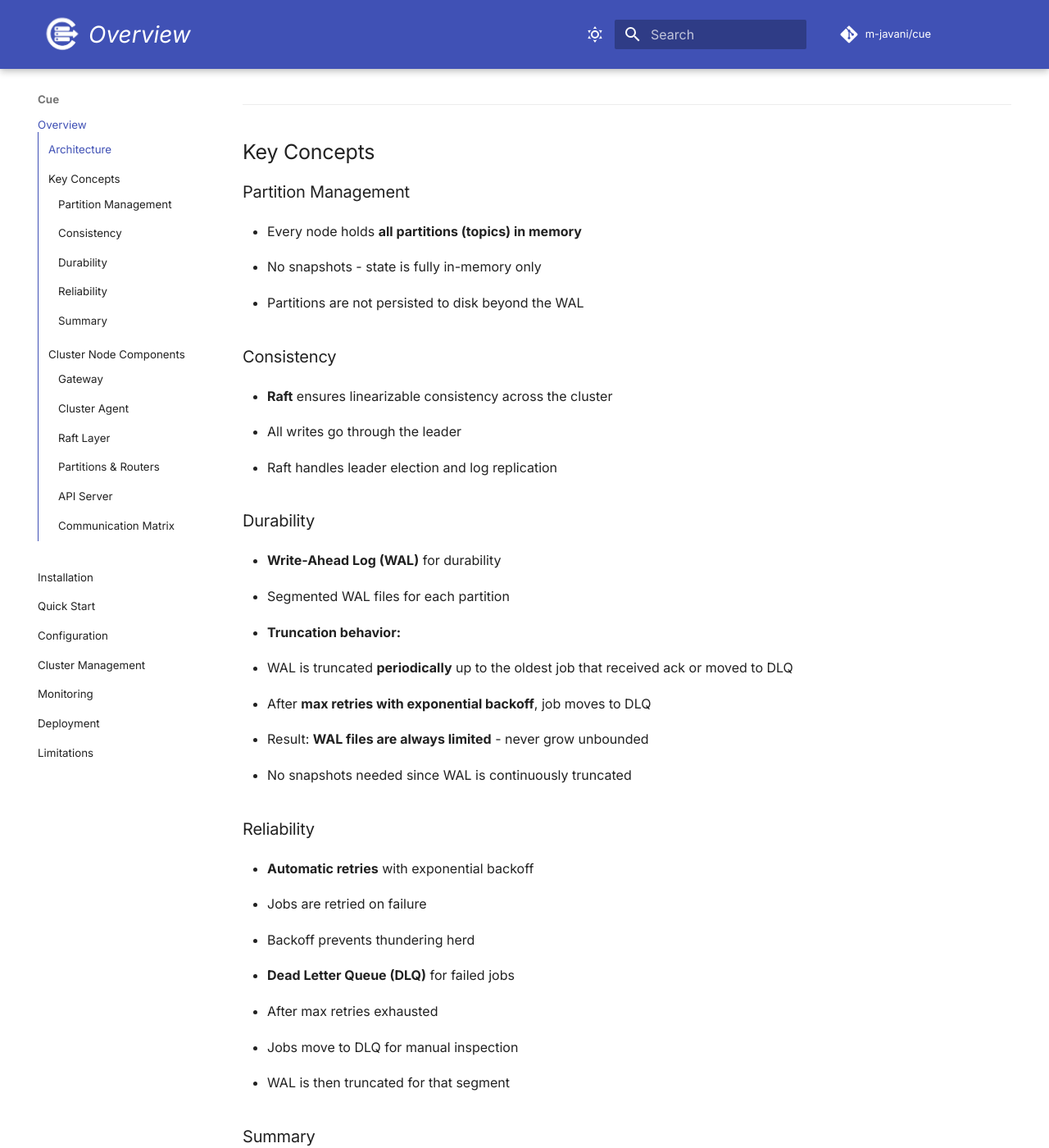
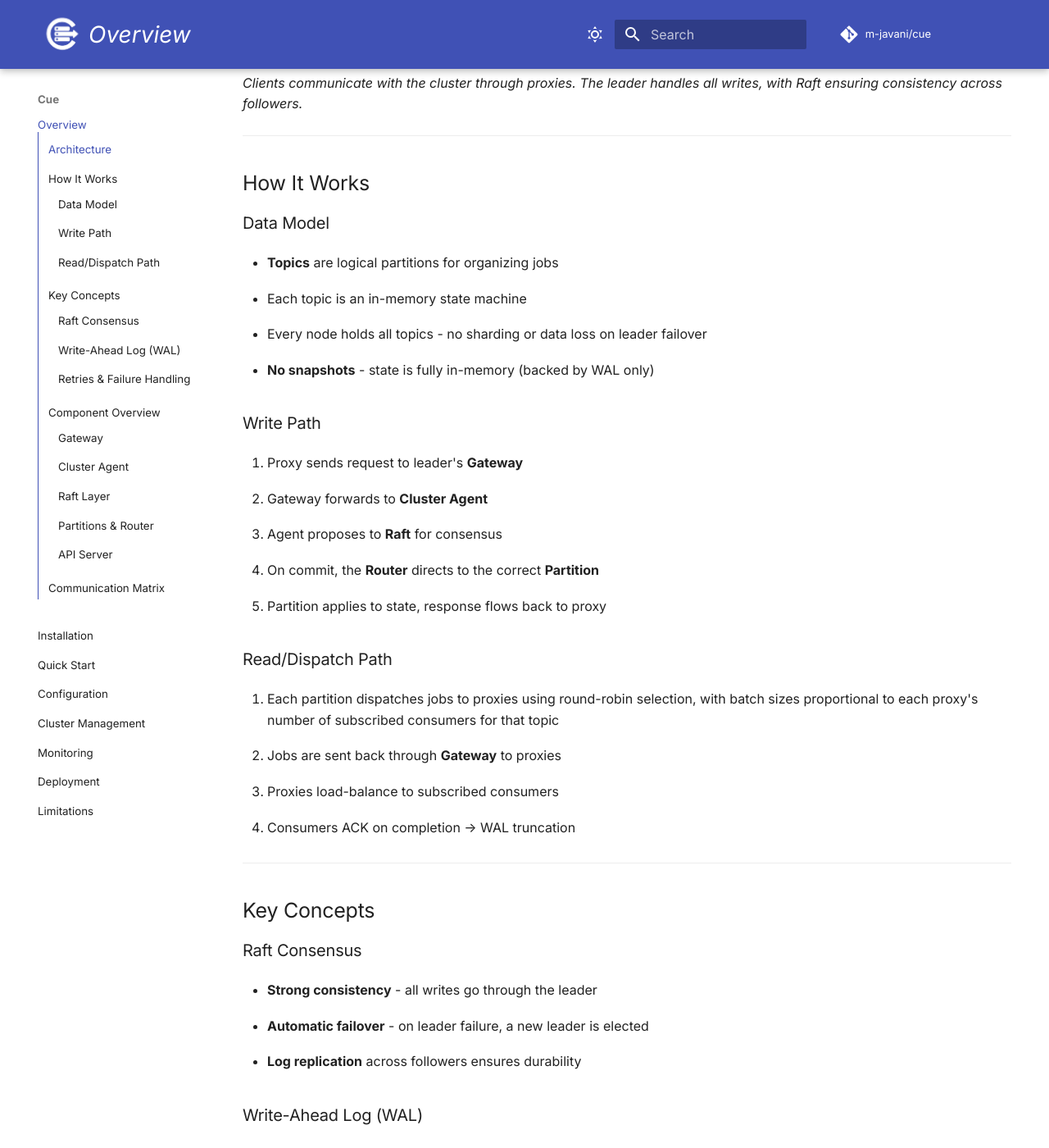
Before and after one commit to m-javani/cue-docs, an MkDocs documentation site: the page built from docs/cue/overview.md, in a window 1280 px wide and 1400 px high, scrolled down 1188 px. Shown: the whole window at 82% size. Built offline with MkDocs 1.6.1 and Material for MkDocs 9.7.7, drawn with Linux system fonts in a browser that asks for light colours; comment, search, counter and statistics services are not loaded; some of the changed text lies outside the part shown.

```diff
--- a/docs/cue/overview.md
+++ b/docs/cue/overview.md
@@ -6,92 +6,83 @@
 
 ![Cue Cluster Architecture with Multiple Proxies](../assets/images/leader-flow.png){: .cluster-diagram }
 
+*Clients communicate with the cluster through proxies. The leader handles all writes, with Raft ensuring consistency across followers.*
+
+---
+
+## How It Works
+
+### Data Model
+- **Topics** are logical partitions for organizing jobs
+- Each topic is an in-memory state machine
+- Every node holds all topics - no sharding or data loss on leader failover
+- **No snapshots** - state is fully in-memory (backed by WAL only)
+
+### Write Path
+1. Proxy sends request to leader's **Gateway**
+2. Gateway forwards to **Cluster Agent**
+3. Agent proposes to **Raft** for consensus
+4. On commit, the **Router** directs to the correct **Partition**
+5. Partition applies to state, response flows back to proxy
+
+### Read/Dispatch Path
+1. Each partition dispatches jobs to proxies using round-robin selection, with batch sizes proportional to each proxy's number of subscribed consumers for that topic
+2. Jobs are sent back through **Gateway** to proxies
+3. Proxies load-balance to subscribed consumers
+4. Consumers ACK on completion → WAL truncation
+
 ---
 
 ## Key Concepts
 
-### Partition Management
-- Every node holds **all partitions (topics) in memory**
-- No snapshots - state is fully in-memory only
-- Partitions are not persisted to disk beyond the WAL
+### Raft Consensus
+- **Strong consistency** - all writes go through the leader
+- **Automatic failover** - on leader failure, a new leader is elected
+- **Log replication** across followers ensures durability
 
-### Consistency
-- **Raft** ensures linearizable consistency across the cluster
-- All writes go through the leader
-- Raft handles leader election and log replication
+### Write-Ahead Log (WAL)
+- Segmented files for **durability**
+- Truncated **periodically** up to the oldest safe index (all jobs ACK'd or DLQ'd)
+- Result: **WAL size stays limited** - no unbounded growth
 
-### Durability
-- **Write-Ahead Log (WAL)** for durability
-- Segmented WAL files for each partition
-- **Truncation behavior:**
-  - WAL is truncated **periodically** up to the oldest job that received ack or moved to DLQ
-  - After **max retries with exponential backoff**, job moves to DLQ
-  - Result: **WAL files are always limited** - never grow unbounded
-  - No snapshots needed since WAL is continuously truncated
-
-### Reliability
+### Retries & Failure Handling
 - **Automatic retries** with exponential backoff
-  - Jobs are retried on failure
-  - Backoff prevents thundering herd
-- **Dead Letter Queue (DLQ)** for failed jobs
-  - After max retries exhausted
-  - Jobs move to DLQ for manual inspection
-  - WAL is then truncated for that segment
-
-### Summary
-
-| Concept | Implementation |
-|---------|---------------|
-| **State** | In-memory only - no snapshots |
-| **Durability** | WAL with segmented files |
-| **Truncation** | Periodically, up to a safe index|
-| **Retries** | Exponential backoff |
-| **Failed Jobs** | DLQ after max retries |
-| **WAL Size** | Always limited - continuously truncated |
+- After max retries, jobs move to **Dead Letter Queue (DLQ)**
+- DLQ jobs require manual inspection
 
 ---
 
-## Cluster Node Components
+## Component Overview
 
 ### Gateway
-- Dedicated **QUIC server** for proxy communication
-- Own **TLS certificate files** (can be separate from cluster certs)
-- Handles all external requests from proxies
-- Routes requests to internal components
+- QUIC server for **proxy communication**
+- Own TLS certificate files (can be separate from cluster certs)
 
 ### Cluster Agent
-- Manages **node-to-node communication**
-- Dedicated **QUIC client/server** for cluster internal traffic
-- Can use **separate certificate files** or share the same certs as gateway
-- Handles Raft peer communication and cluster membership
+- Manages **node-to-node** QUIC communication
+- Can share gateway certs or use separate ones
 
 ### Raft Layer
-- Core **consensus engine** for the cluster
-- **Shared storage** for Raft logs
-- **Decoupled** from partitions - partitions don't manage Raft directly
-- Handles leader election, log replication, and consistency
+- Core **consensus engine** with shared storage
+- Decoupled from partitions
 
-### Partitions & Routers
-- **Router** directs requests to the correct partition based on topic
-- **Partitions** are the state machines for each topic
-- Each partition maintains its own **in-memory state**
-- Partitions apply committed entries from Raft
+### Partitions & Router
+- **Router** directs requests by topic
+- **Partitions** are in-memory state machines for each topic
 
 ### API Server
-- REST API for **admin and control** operations
-- Health checks, cluster status, monitoring endpoints
-- Prometheus metrics endpoint
+- **Admin & control** REST API
+- Health checks and Prometheus metrics
 
 ---
 
-### Communication Matrix
+## Communication Matrix
 
-| Component | Protocol | TLS | Purpose |
-|-----------|----------|-----|---------|
-| **Gateway** | QUIC | Own certs | Proxy communication |
-| **Cluster Agent** | QUIC | Shared/separate certs | Node-to-node |
-| **Raft** | RPC | Via Cluster Agent | Consensus |
-| **API Server** | HTTP/REST | Optional | Admin |
+| Component | Protocol | TLS |
+|-----------|----------|-----|
+| Gateway → Proxies | QUIC | Own certs |
+| Cluster Agent → Nodes | QUIC | Shared/separate certs |
+| API Server → Admin | HTTP/REST | Optional |
 
 ---
 
```
Also changed, not shown: docs/cue/configuration.md (+2 -4 lines), docs/cue/quickstart.md (+159 -8 lines), docs/cueproxy/configuration.md (+2 -4 lines), docs/assets/images/leader-flow.png, 10 other files.
